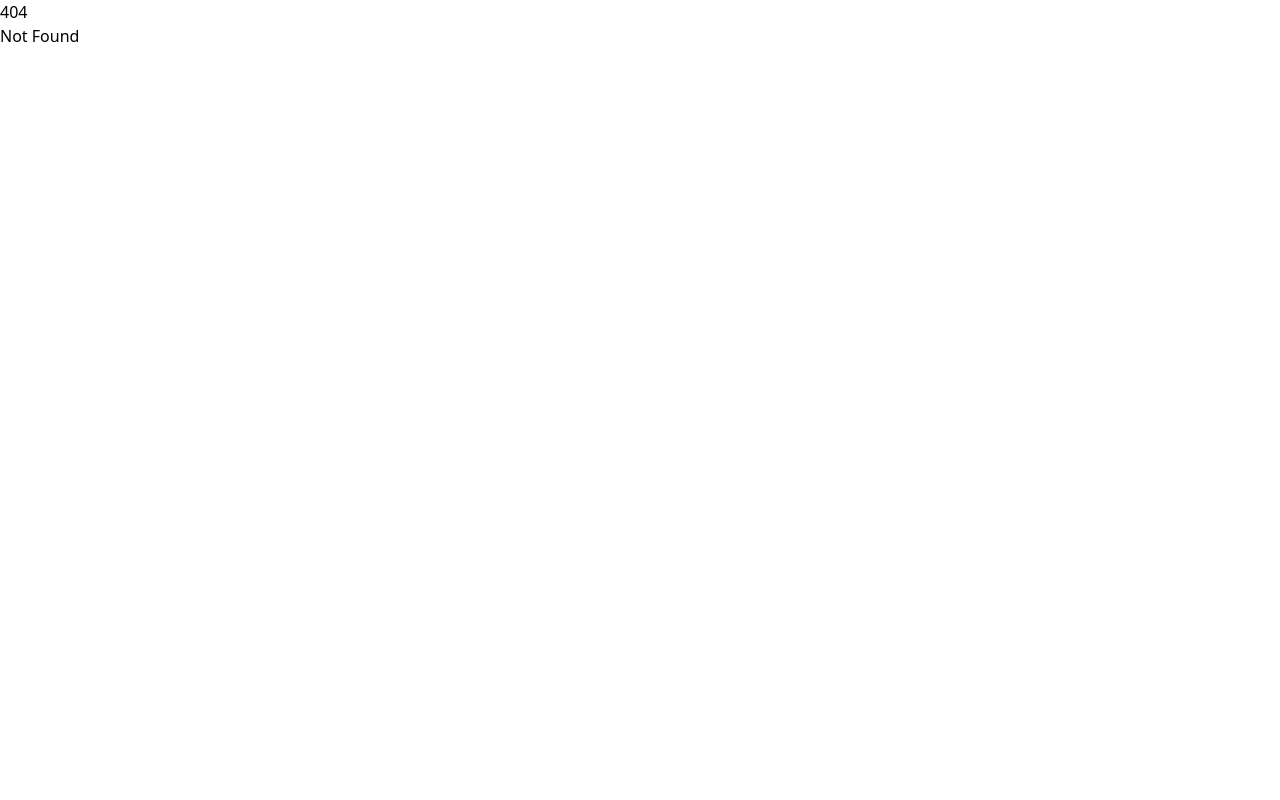
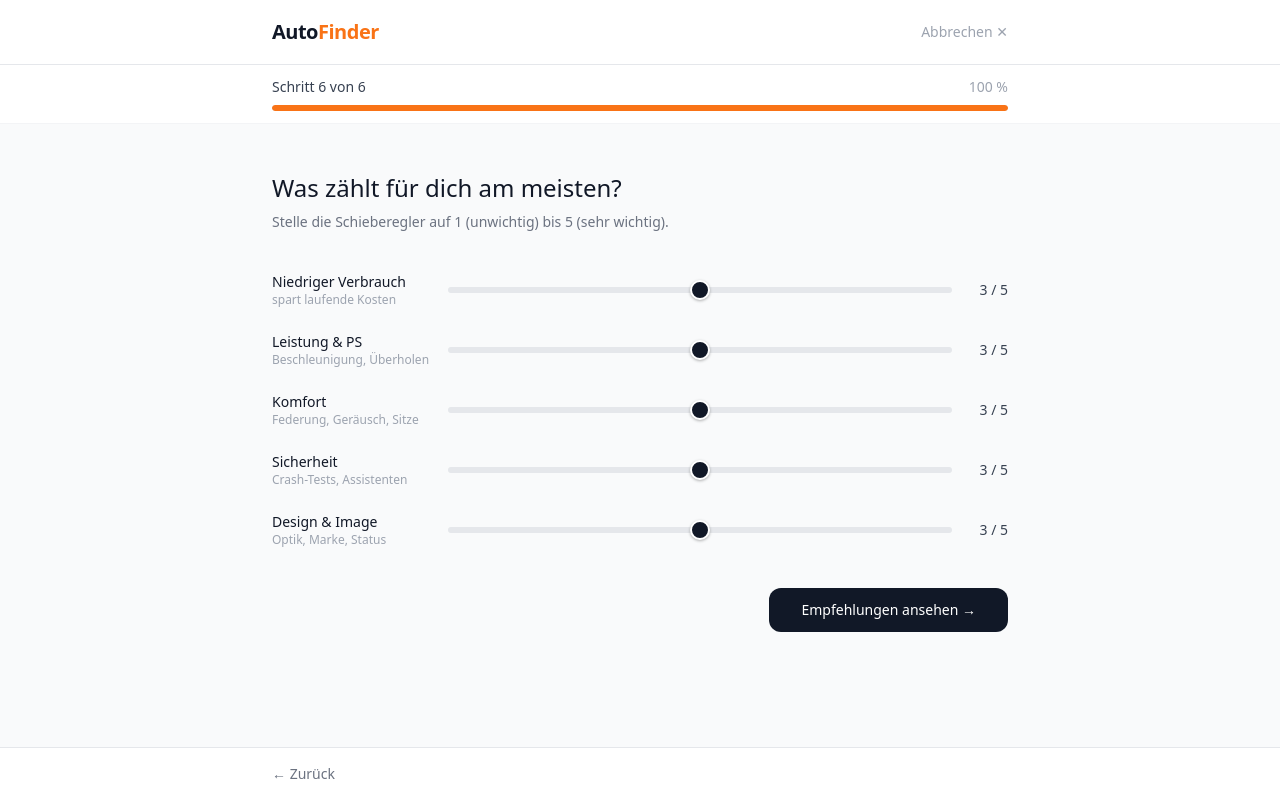
Before and after one commit to savethedavee/prototyping-ln, a SvelteKit app in the folder autofinder/: page /finder/prioritaeten in a window 1280 px wide. Before the commit this address had no page. Built offline with nearby package versions, Linux system fonts and the light colour scheme.

Commit message:
feat: prioritaeten Step

```diff
--- /dev/null
+++ b/autofinder/src/routes/finder/prioritaeten/+page.svelte
@@ -0,0 +1,102 @@
+<script lang="ts">
+	import { get } from 'svelte/store';
+	import { searchInputs } from '$lib/stores/questionnaire';
+	import { goto } from '$app/navigation';
+	import QuestionnaireFrame from '$lib/components/QuestionnaireFrame.svelte';
+
+	const SLIDERS = [
+		{ key: 'consumption', label: 'Niedriger Verbrauch', hint: 'spart laufende Kosten' },
+		{ key: 'power', label: 'Leistung & PS', hint: 'Beschleunigung, Überholen' },
+		{ key: 'comfort', label: 'Komfort', hint: 'Federung, Geräusch, Sitze' },
+		{ key: 'safety', label: 'Sicherheit', hint: 'Crash-Tests, Assistenten' },
+		{ key: 'design', label: 'Design & Image', hint: 'Optik, Marke, Status' }
+	] as const;
+
+	type SliderKey = (typeof SLIDERS)[number]['key'];
+
+	const initial = get(searchInputs).priorities;
+	let values = $state<Record<SliderKey, number>>({ ...initial });
+
+	$effect(() => {
+		searchInputs.update((s) => ({ ...s, priorities: { ...values } }));
+	});
+
+	function handleNext() {
+		goto('/berechnung');
+	}
+</script>
+
+<svelte:head>
+	<title>Prioritäten – AutoFinder</title>
+</svelte:head>
+
+<QuestionnaireFrame currentStep={6} backHref="/finder/ausstattung">
+	<h1 class="text-2xl font-medium text-gray-900">Was zählt für dich am meisten?</h1>
+	<p class="mt-2 text-sm text-gray-500">Stelle die Schieberegler auf 1 (unwichtig) bis 5 (sehr wichtig).</p>
+
+	<div class="mt-10 space-y-6">
+		{#each SLIDERS as slider}
+			<div class="flex items-center gap-4">
+				<div class="w-40 flex-shrink-0">
+					<p class="text-sm font-medium text-gray-900">{slider.label}</p>
+					<p class="text-xs text-gray-400">{slider.hint}</p>
+				</div>
+				<input
+					type="range"
+					min="1"
+					max="5"
+					step="1"
+					bind:value={values[slider.key]}
+					class="priority-slider flex-1"
+				/>
+				<span class="w-10 text-right text-sm font-medium text-gray-700">
+					{values[slider.key]} / 5
+				</span>
+			</div>
+		{/each}
+	</div>
+
+	<!-- Override next button via action -->
+	<div class="mt-10 flex justify-end">
+		<button
+			onclick={handleNext}
+			class="rounded-card bg-gray-900 px-8 py-3 text-sm font-medium text-white transition-colors hover:bg-gray-700"
+		>
+			Empfehlungen ansehen →
+		</button>
+	</div>
+</QuestionnaireFrame>
+
+<style>
+	.priority-slider {
+		-webkit-appearance: none;
+		appearance: none;
+		height: 6px;
+		border-radius: 9999px;
+		background: #e5e7eb;
+		outline: none;
+		cursor: pointer;
+	}
+
+	.priority-slider::-webkit-slider-thumb {
+		-webkit-appearance: none;
+		appearance: none;
+		width: 20px;
+		height: 20px;
+		border-radius: 50%;
+		background: #111827;
+		border: 2px solid white;
+		box-shadow: 0 1px 3px rgba(0, 0, 0, 0.3);
+		cursor: pointer;
+	}
+
+	.priority-slider::-moz-range-thumb {
+		width: 20px;
+		height: 20px;
+		border-radius: 50%;
+		background: #111827;
+		border: 2px solid white;
+		box-shadow: 0 1px 3px rgba(0, 0, 0, 0.3);
+		cursor: pointer;
+	}
+</style>
```
